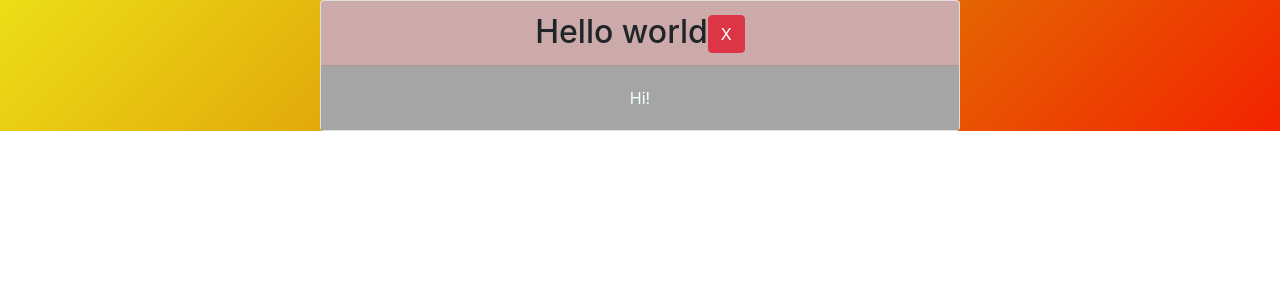
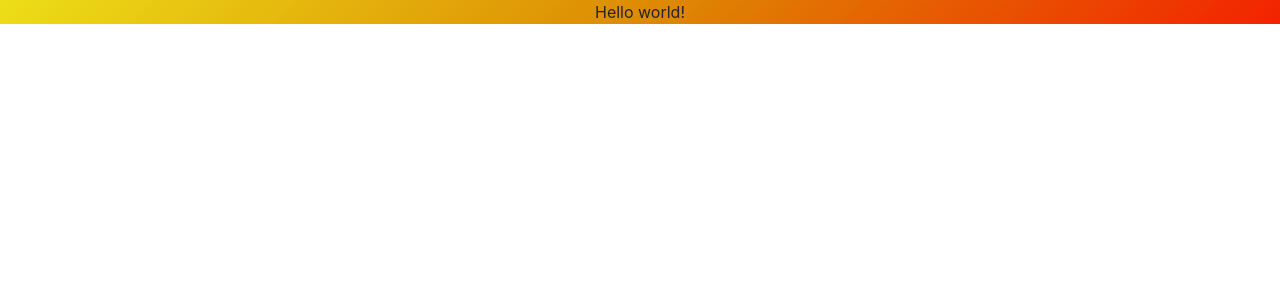
Before and after one commit to Salabim-mb/versus_virus, a React (Create React App) app: page / in a window 1280 px wide. Shown: the top 300 px of the page. Built offline with nearby package versions, Linux system fonts and the light colour scheme.

Commit message:
removed unused component

```diff
--- a/src/App.js
+++ b/src/App.js
@@ -1,11 +1,10 @@
 import React from 'react';
 import './App.css';
-import MenuCard from "./containers/MenuCard/MenuCard";
 import "./Styles/global.css"
 
 const App = () => (
     <div className="App">
-      <MenuCard title="Hello world" body="Hi!" hide={null} />
+      <p> Hello world! </p>
     </div>
 );
 
```
